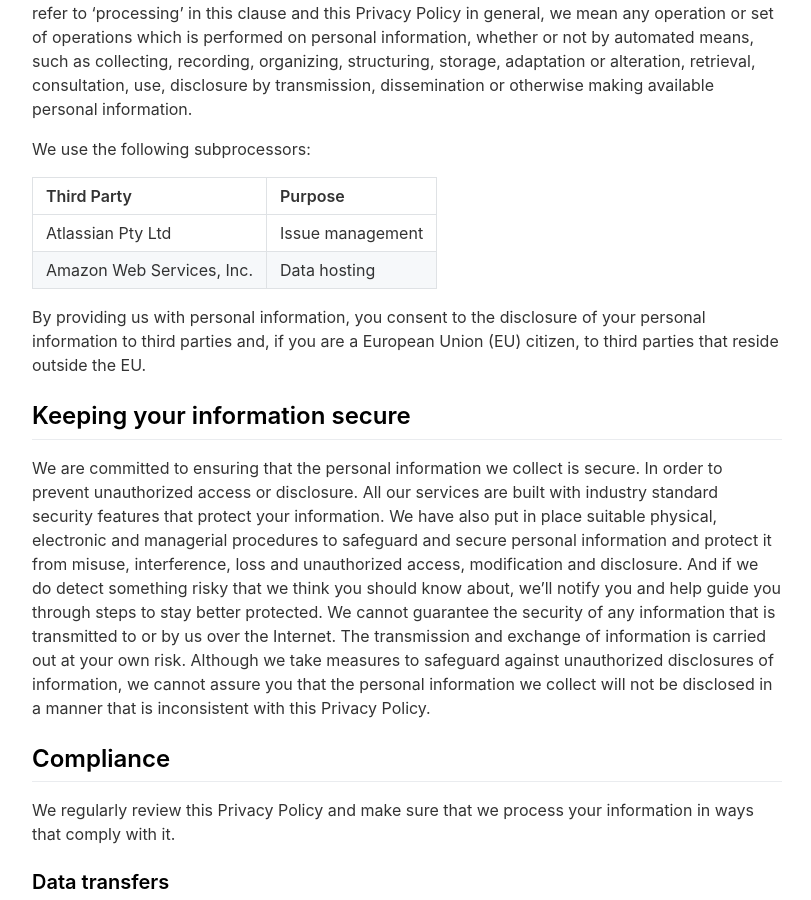
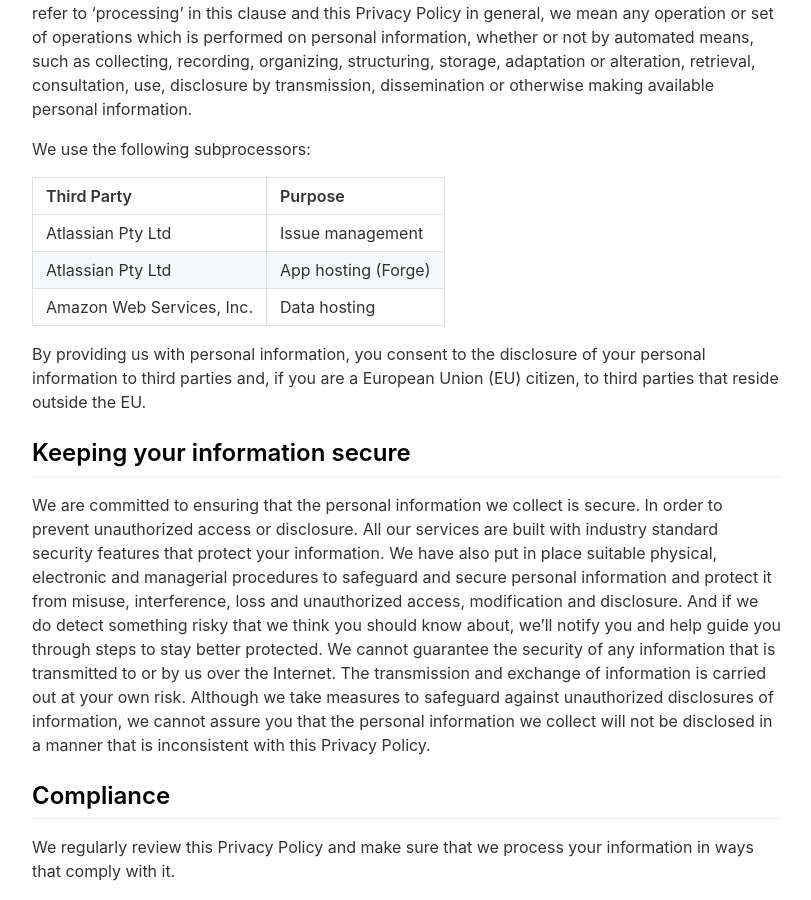
Before and after one commit to upsmithapps/upsmithapps.github.io, a Jekyll site: the page built from _pages/privacypolicy.md, in a window 1280 px wide and 900 px high, scrolled down 3706 px. Shown: the whole window, without its empty margins (233-1044 px from the left). Built offline with Jekyll 4.4.1, drawn with Linux system fonts in a browser that asks for light colours; nearby versions of some CDN libraries.

Commit message:
Update privacypolicy.md

```diff
--- a/_pages/privacypolicy.md
+++ b/_pages/privacypolicy.md
@@ -88,6 +88,7 @@ We use the following subprocessors:
 | Third Party | Purpose |
 | :--- | :--- |
 | Atlassian Pty Ltd | Issue management |
+| Atlassian Pty Ltd | App hosting (Forge) |
 | Amazon Web Services, Inc. | Data hosting |
 
 By providing us with personal information, you consent to the disclosure of your personal information to third parties and, if you are a European Union (EU) citizen, to third parties that reside outside the EU.
```
